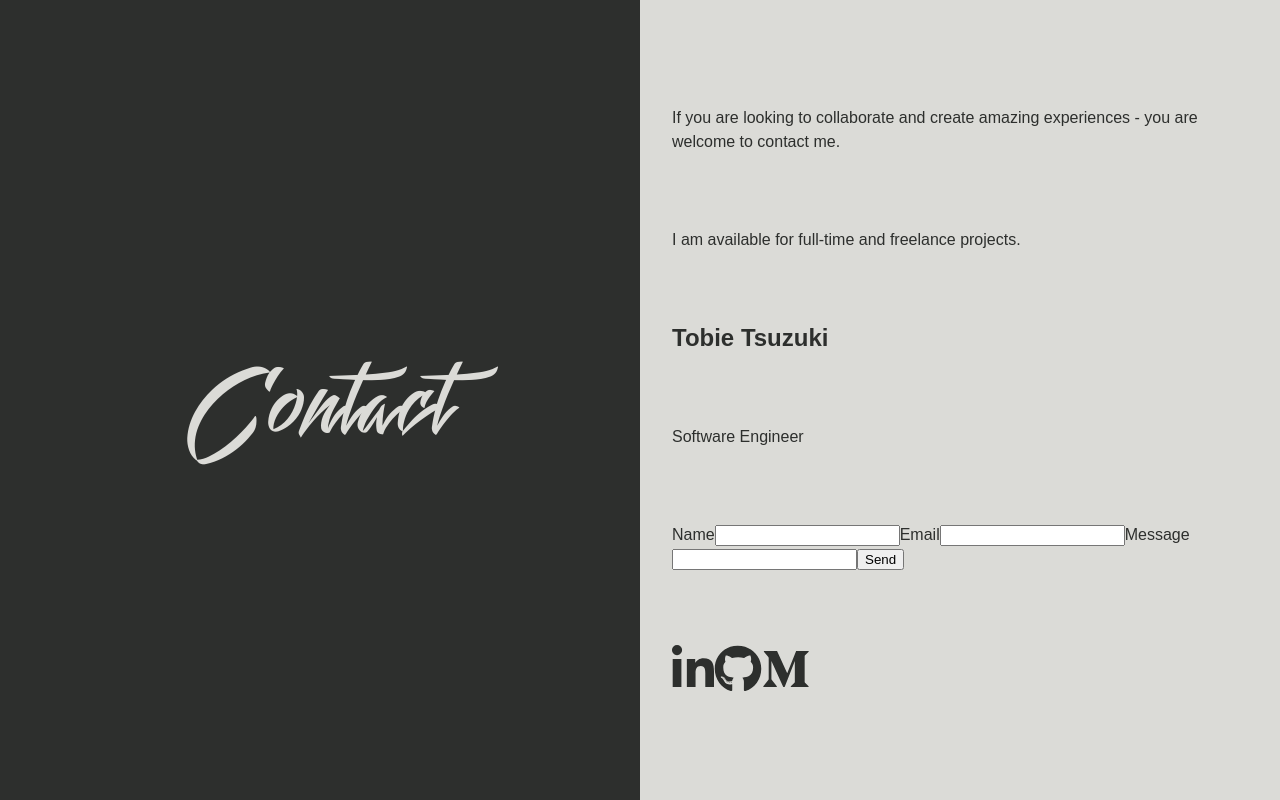
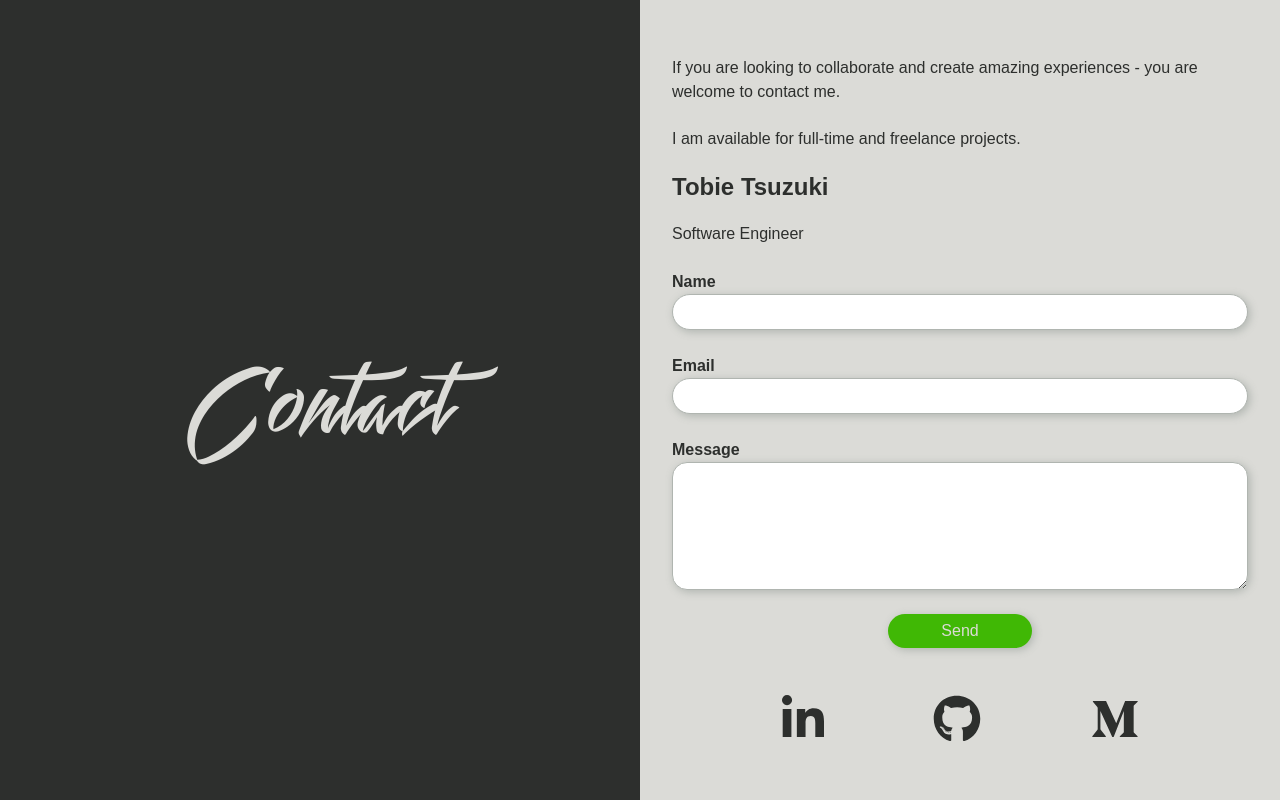
Before and after one commit to Nepsaco/portfolio, a Vue app: page / in a window 1280 px wide. Shown: the part 2400-3200 px from the top of the page. Built offline with nearby package versions, Linux system fonts and the light colour scheme; a web font is replaced by a local one.

Commit message:
added form styling need to work on work routing and adding projects

```diff
--- a/src/components/EmailForm.vue
+++ b/src/components/EmailForm.vue
@@ -4,12 +4,12 @@
             <p v-show='!email.valid'>Please enter a valid email address.</p>
         </div>
         <label for='name'>Name</label>
-        <input id='name' name='name' type='text' v-model='name' required/>
+        <input class='small-input' id='name' name='name' type='text' v-model='name' required/>
         <label for='email'>Email</label>
-        <input id='email' name='email' type='email' v-model='email.value' required/>
+        <input class='small-input' id='email' name='email' type='text' v-model='email.value' required/>
         <label for='message'>Message</label>
-        <input id='message' name='message' type='textarea' v-model='message.text' required/>
-        <input type='submit' value='Send' />
+        <textarea class='large-input' id='message' name='message' type='textarea' v-model='message.text' required></textarea>
+        <input class='button' type='submit' value='Send' />
     </form>
 </template>
 
@@ -58,4 +58,59 @@ export default {
 </script>
 
 <style lang='scss'>
+.email-form {
+    display: flex;
+    flex-direction: column;
+    @include bold-font;
+
+    input, textarea {
+        font-size: 1rem;
+        padding: .5rem;
+        margin-bottom: 1.5rem;
+        border: 1px solid $grey;
+        border-radius: 30px;
+        box-shadow: 2px 2px 8px $grey;
+        &:focus {
+            outline: none;
+            box-shadow: 2px 2px 16px $dark;
+        }
+
+    }
+
+    .small-input {
+        padding: .5rem 1rem .5rem 1rem;
+    }
+
+    .large-input {
+        padding-left: 1rem;
+        border-radius: 15px;
+        min-height: 128px;
+        overflow: auto;
+    }
+
+    .button {
+        font-size: 1rem;
+        border: none;
+        align-self: center;
+        width: 40%;
+        color: $light;
+        background-color: $accent;
+        @include respond-to(desktop){
+            width: 25%;
+        }
+
+        &:focus {
+            box-shadow: 2px 2px 8px $grey;
+        }
+
+        &:hover {
+            box-shadow: 2px 2px 8px $dark;
+        }
+
+        &:active {
+            box-shadow: 2px 2px 4px $dark;
+        }
+    }
+
+}
 </style>
--- a/src/styles/_color.scss
+++ b/src/styles/_color.scss
@@ -1,4 +1,5 @@
 $dark: hsl(120, 3%, 18%);
+$grey: hsl(120, 3%, 70%);
 $light: hsl(60, 5%, 85%);
 
 $accent: hsl(100, 95%, 37%);
--- a/src/views/Contact.vue
+++ b/src/views/Contact.vue
@@ -12,7 +12,11 @@
             <div class='social-container'>
                 <a href='https://www.linkedin.com/in/tobietsuzuki/' target='_blank'>
                     <font-awesome-icon :icon="['fab', 'linkedin-in']" size='3x'/>
+                </a>
+                <a href='https://www.github.com/nepsaco' target='_blank'>
                     <font-awesome-icon :icon="['fab', 'github']" size='3x'/>
+                </a>
+                <a href='https://www.medium.com/@tobietsuzuki' target='_blank'>
                     <font-awesome-icon :icon="['fab', 'medium-m']" size='3x'/>
                 </a>
             </div>
@@ -84,8 +88,13 @@ export default {
         width: 50vw
     }
 
-    a {
-        color: $dark;
+    .social-container {
+        display: flex;
+        justify-content: space-evenly;
+        a {
+            color: $dark;
+
+        }
     }
 }
 </style>
```
